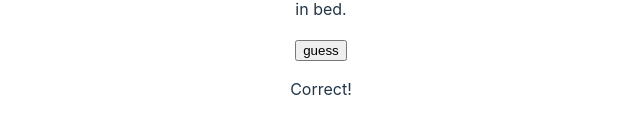
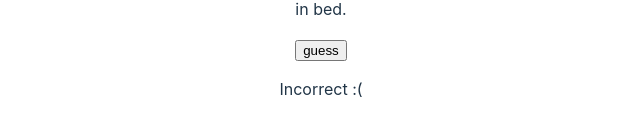
Before and after one commit to adriwicked/fill-in-the-blank, a React (Vite) app: page / in a window 1280 px wide. Both pictures are taken after typing "Sample" into the empty fields and a click on the input "guess". Shown: the part 445-580 px from the top of the page, without its empty margins (319-959 px from the left). Built offline with nearby package versions, Linux system fonts and the light colour scheme.

Commit message:
implement exercise correction

```diff
--- a/src/components/Exercise.jsx
+++ b/src/components/Exercise.jsx
@@ -2,7 +2,10 @@ import { useState } from "react";
 
 export default function Exercise({ sentence }) {
   const sentenceChunks = parseSentence(sentence);
-  const [validGuess, setValidGuess] = useState(false);
+  const inputChunkObj = sentenceChunks.find((c) => c.isInput);
+  const [validGuess, setValidGuess] = useState(null);
+  const [guess, setGuess] = useState("");
+  const [guessed, setGuessed] = useState(false);
 
   function parseSentence(sentence) {
     const re = /(\[[^\]]*\])/;
@@ -24,7 +27,8 @@ export default function Exercise({ sentence }) {
   function handleGuess(e) {
     e.preventDefault();
 
-    setValidGuess(true);
+    setValidGuess(guess === inputChunkObj.text);
+    setGuessed(true);
   }
 
   return (
@@ -33,14 +37,13 @@ export default function Exercise({ sentence }) {
         {sentenceChunks.map((chunk, i) => {
           // prettier-ignore
           return chunk.isInput
-            ? <input key={i}></input>
+            ? <input key={i} onChange={e => setGuess(e.target.value)}></input>
             : <p key={i}>{chunk.text}</p>
         })}
 
         <input type="submit" value="guess"></input>
       </form>
-      {}
-      {validGuess && <p>Correct!</p>}
+      {guessed && (validGuess ? <p>Correct!</p> : <p>Incorrect :(</p>)}
     </>
   );
 }
```
Also changed, not shown: 1 other file (tests, documents, lock files or other folders).
